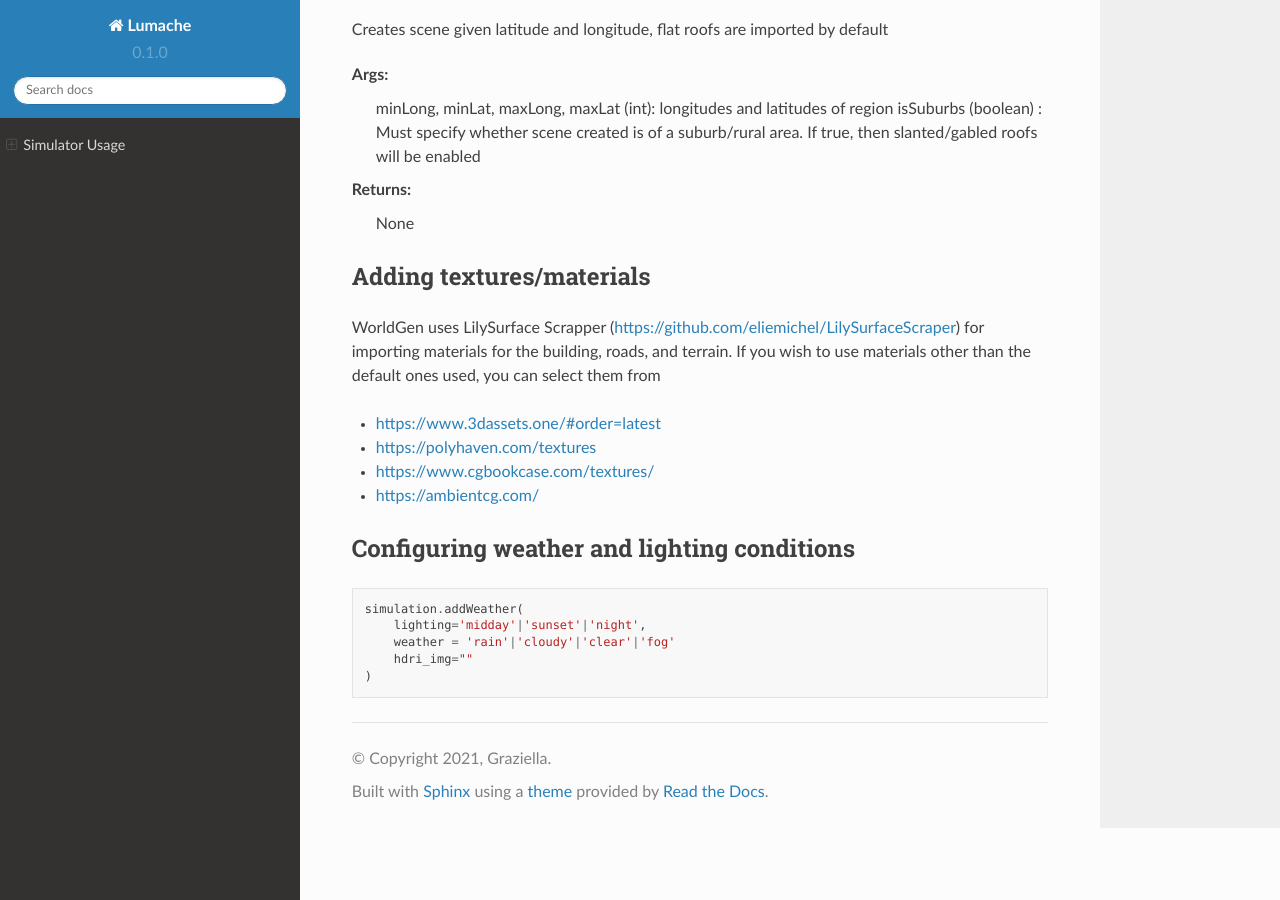
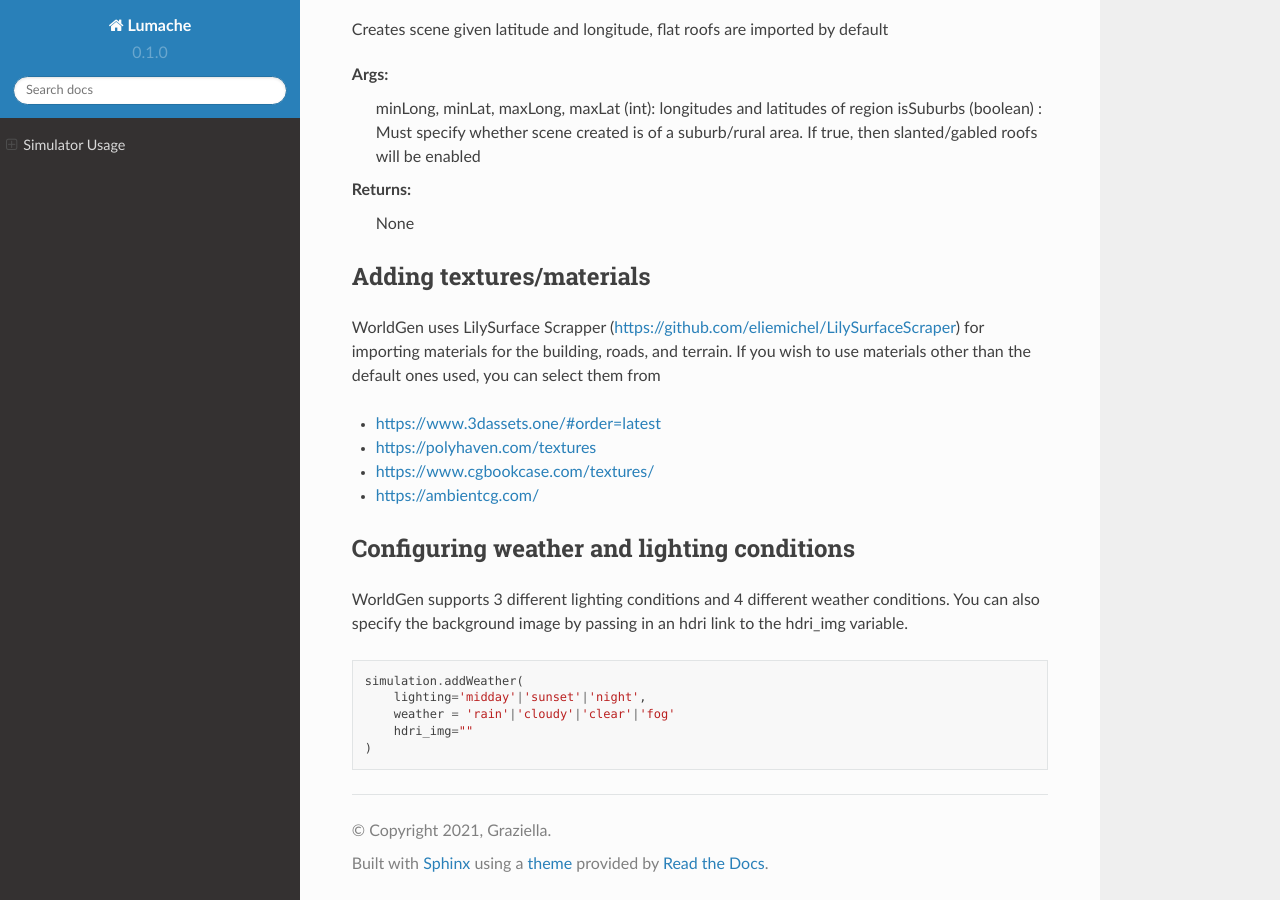
Before and after one commit to riya-kumari/worldgen-docs, a Sphinx documentation site: the page built from docs/source/simulator.rst, in a window 1280 px wide and 900 px high, scrolled down 913 px. Built offline with Sphinx 7.4.7 and the Read the Docs theme 2.0.0, drawn with Linux system fonts in a browser that asks for light colours; pages that are not in the unit, such as notebooks, are missing from menus.

Commit message:
Update simulator.rst

```diff
--- a/docs/source/simulator.rst
+++ b/docs/source/simulator.rst
@@ -59,6 +59,7 @@ WorldGen uses LilySurface Scrapper (https://github.com/eliemichel/LilySurfaceScr
 
 Configuring weather and lighting conditions
 ------------------------------------------------
+WorldGen supports 3 different lighting conditions and 4 different weather conditions. You can also specify the background image by passing in an hdri link to the hdri_img variable.
 
 .. code-block:: python
 
```
